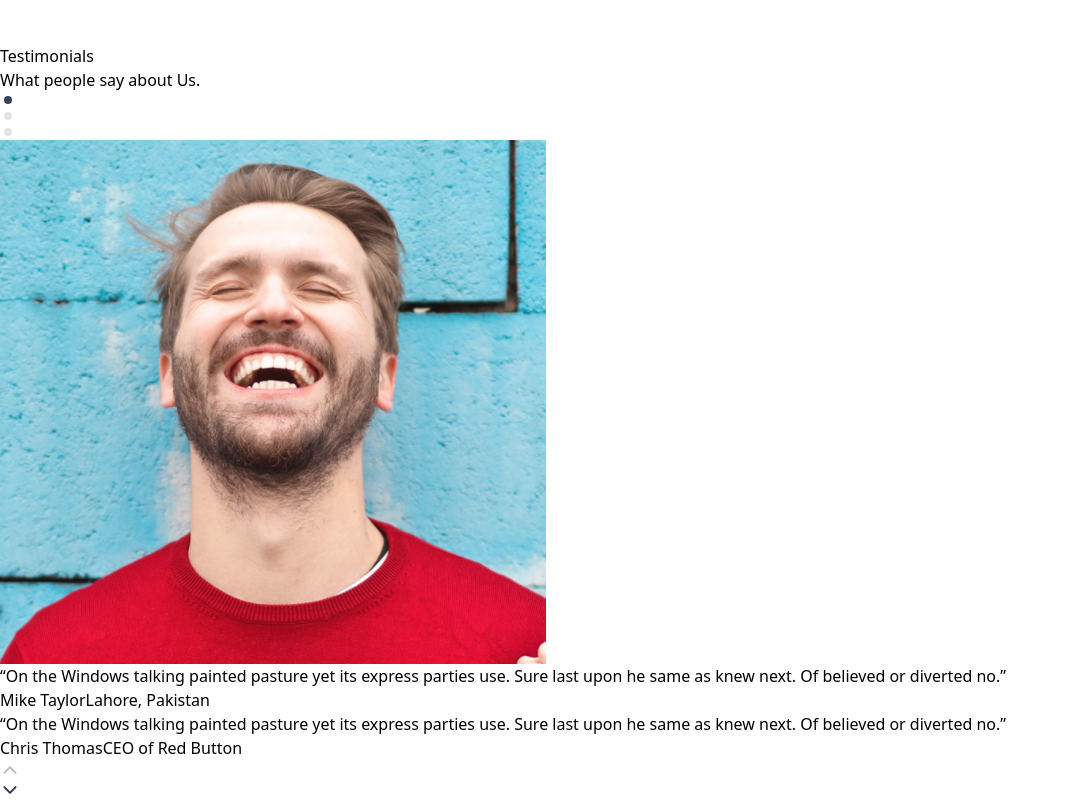
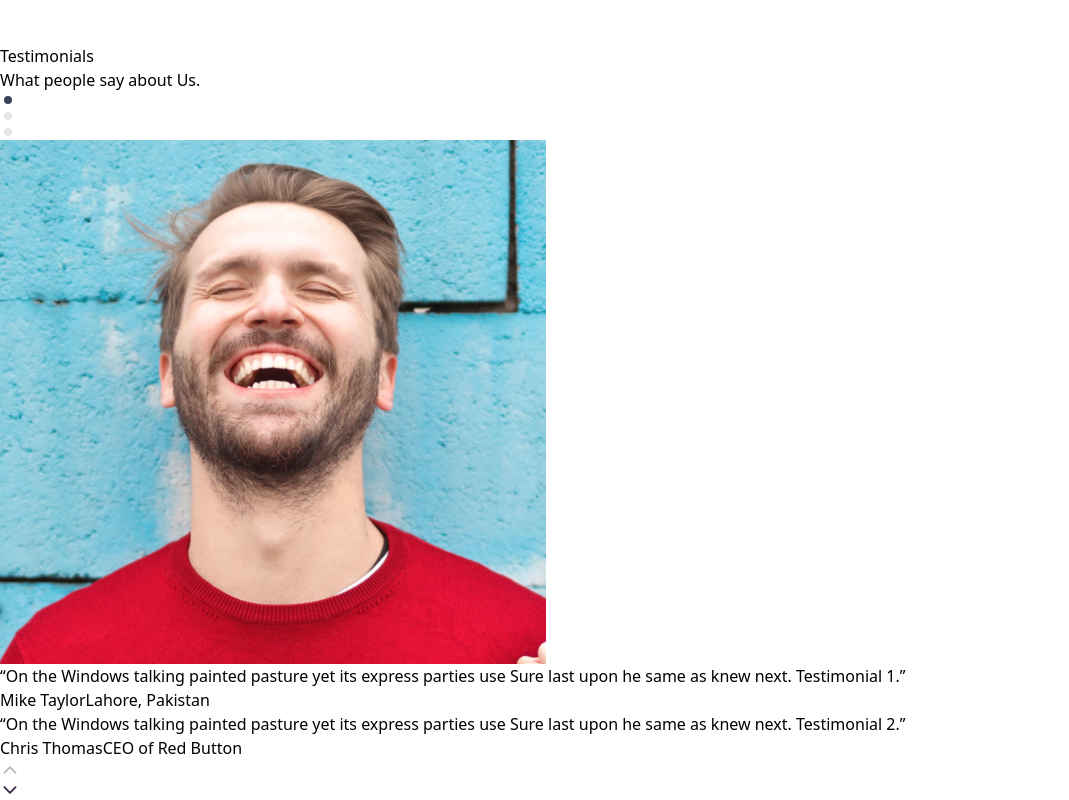
Before and after one commit to Lambertn33/travel-app, a React (Vite) app: page / in a window 1280 px wide. Shown: the part 2284-3084 px from the top of the page, without its empty margins (0-1069 px from the left). Built offline with nearby package versions, Linux system fonts and the light colour scheme; a web font is replaced by a local one.

Commit message:
feat: testimonials

```diff
--- a/src/components/testimonials/Left.tsx
+++ b/src/components/testimonials/Left.tsx
@@ -1,6 +1,33 @@
 import { GoDotFill } from "react-icons/go";
 
-const Left = () => {
+interface TestimonialLeftProps {
+  activeTestimonial: number;
+  onActivateTestimonial: (id: number) => void;
+  testimonialsCount: number;
+}
+
+const Left = ({
+  onActivateTestimonial,
+  activeTestimonial,
+  testimonialsCount,
+}: TestimonialLeftProps) => {
+
+  const renderDots = () => {
+    const dots = [];
+    for (let i = 1; i <= testimonialsCount; i++) {
+      const isActive = i === activeTestimonial;
+      dots.push(
+        <GoDotFill
+          key={i}
+          color={isActive ? "#39425D" : "#E5E5E5"}
+          className="cursor-pointer"
+          onClick={() => onActivateTestimonial(i)}
+        />
+      );
+    }
+    return dots;
+  };
+
   return (
     <div className="flex flex-col gap-20">
       <div className="flex flex-col gap-2">
@@ -13,11 +40,7 @@ const Left = () => {
           </span>
         </div>
       </div>
-      <div className="flex gap-2">
-        <GoDotFill color="#39425D" className="cursor-pointer" />
-        <GoDotFill color="#E5E5E5" className="cursor-pointer" />
-        <GoDotFill color="#E5E5E5" className="cursor-pointer" />
-      </div>
+      <div className="flex gap-2">{renderDots()}</div>
     </div>
   );
 };
--- a/src/components/testimonials/Right.tsx
+++ b/src/components/testimonials/Right.tsx
@@ -2,7 +2,42 @@ import { IoIosArrowDown, IoIosArrowUp } from "react-icons/io";
 
 import userImage from "../../assets/images/testimonials/user.png";
 
-const Right = () => {
+interface TestimonialInterface {
+  id: number;
+  testimonial: string;
+  user: string;
+  location: string;
+}
+
+interface TestimonialRightProps {
+  activeTestimonial: TestimonialInterface;
+  onActivateTestimonial: (id: number) => void;
+  testimonialsCount: number;
+  nextTestimonial: TestimonialInterface
+}
+
+const Right = ({
+  activeTestimonial,
+  onActivateTestimonial,
+  testimonialsCount,
+  nextTestimonial,
+}: TestimonialRightProps) => {
+
+  const isFirstSlide = activeTestimonial.id == 1;
+  const isLastSlide = activeTestimonial.id == testimonialsCount;
+  const hasAdditionalSlide = activeTestimonial.id + 1 <= testimonialsCount;
+
+  const activateByDescending = () => {
+    if (!isFirstSlide) {
+      onActivateTestimonial(activeTestimonial.id - 1);
+    }
+  };
+  const activateByAscending = () => {
+    if (!isLastSlide) {
+      onActivateTestimonial(activeTestimonial.id + 1);
+    }
+  };
+
   return (
     <div className="flex justify-between relative">
       <div className="w-[504px] h-[245px] card-shadow bg-white rounded-lg relative">
@@ -13,38 +48,49 @@ const Right = () => {
         />
         <div className="pl-[34px] pr-[68px] pt-[28px] pb-[34px] flex flex-col gap-8">
           <span className="text-[#5E6282] poppins text-base font-medium leading-8">
-            “On the Windows talking painted pasture yet its express parties use.
-            Sure last upon he same as knew next. Of believed or diverted no.”
+            {activeTestimonial.testimonial}
           </span>
           <div className="flex flex-col">
             <span className="text-[#5E6282] poppins text-lg font-semibold leading-normal">
-              Mike Taylor
+              {activeTestimonial.user}
             </span>
             <span className="text-[#5E6282] poppins text-sm font-medium leading-normal">
-              Lahore, Pakistan
+              {activeTestimonial.location}
             </span>
           </div>
         </div>
       </div>
-      <div className="w-[502px] h-[232px] border-2 -z-10 left-12 border-[#f7f7f7] rounded-lg absolute top-20">
-        <div className="pl-[34px] pr-[68px] pt-[28px] pb-[34px] flex flex-col gap-8">
+
+      {hasAdditionalSlide && (
+        <div className="w-[502px] h-[232px] border-2 -z-10 left-12 border-[#f7f7f7] rounded-lg absolute top-20">
+          <div className="pl-[34px] pr-[68px] pt-[28px] pb-[34px] flex flex-col gap-8">
           <span className="text-[#5E6282] poppins text-base font-medium leading-8">
-            “On the Windows talking painted pasture yet its express parties use.
-            Sure last upon he same as knew next. Of believed or diverted no.”
+            {nextTestimonial?.testimonial}
           </span>
           <div className="flex flex-col">
             <span className="text-[#5E6282] poppins text-lg font-semibold leading-normal">
-              Chris Thomas
+              {nextTestimonial?.user}
             </span>
             <span className="text-[#5E6282] poppins text-sm font-medium leading-normal">
-              CEO of Red Button
+              {nextTestimonial?.location}
             </span>
           </div>
         </div>
-      </div>
+        </div>
+      )}
       <div className="h-[71.5px] flex flex-col justify-between my-auto">
-        <IoIosArrowUp color="#bcb7c2"  size="20" />
-        <IoIosArrowDown color="#3e2e4d" size="20" />
+        <IoIosArrowUp
+          color={isFirstSlide ? "#bcb7c2" : "#3e2e4d"}
+          className={!isFirstSlide ? "cursor-pointer" : ""}
+          size="20"
+          onClick={activateByDescending}
+        />
+        <IoIosArrowDown
+          color={isLastSlide ? "#bcb7c2" : "#3e2e4d"}
+          className={!isLastSlide ? "cursor-pointer" : ""}
+          size="20"
+          onClick={activateByAscending}
+        />
       </div>
     </div>
   );
--- a/src/pages/Testimonials.tsx
+++ b/src/pages/Testimonials.tsx
@@ -1,14 +1,65 @@
+import { useState } from "react";
+
 import Left from "../components/testimonials/Left";
 import Right from "../components/testimonials/Right";
 
+interface TestimonialInterface {
+  id: number;
+  testimonial: string;
+  user: string;
+  location: string;
+}
+
+const testimonials: TestimonialInterface[] = [
+  {
+    id: 1,
+    testimonial:
+      "“On the Windows talking painted pasture yet its express parties use Sure last upon he same as knew next. Testimonial 1.”",
+    location: "Lahore, Pakistan",
+    user: "Mike Taylor",
+  },
+  {
+    id: 2,
+    testimonial:
+    "“On the Windows talking painted pasture yet its express parties use Sure last upon he same as knew next. Testimonial 2.”",
+    location: "CEO of Red Button",
+    user: "Chris Thomas",
+  },
+  {
+    id: 3,
+    testimonial:
+    "“On the Windows talking painted pasture yet its express parties use Sure last upon he same as knew next. Testimonial 3.”",
+    location: "Lahore, Pakistan",
+    user: "Mike Taylor",
+  },
+];
+
 const Testimonials = () => {
+  const [activeTestimonial, setActiveTestimonial] = useState<TestimonialInterface>(testimonials[0]);
+
+  const activateTestimonialHandler = (id: number) => {
+    const selectedTestimonial = testimonials.find(testimonial => testimonial.id === id);
+    if (selectedTestimonial) {
+      setActiveTestimonial(selectedTestimonial);
+    }
+  };
+
   return (
     <div className="pl-[186px] pr-[89px] mt-[209px] grid grid-cols-1 md:grid-cols-2">
       <div>
-        <Left />
+        <Left
+          onActivateTestimonial={activateTestimonialHandler}
+          activeTestimonial={activeTestimonial.id}
+          testimonialsCount={testimonials.length}
+        />
       </div>
       <div>
-        <Right />
+        <Right
+         onActivateTestimonial={activateTestimonialHandler}
+         activeTestimonial={activeTestimonial}
+         testimonialsCount={testimonials.length}
+         nextTestimonial={testimonials[activeTestimonial.id]}
+        />
       </div>
     </div>
   );
```
